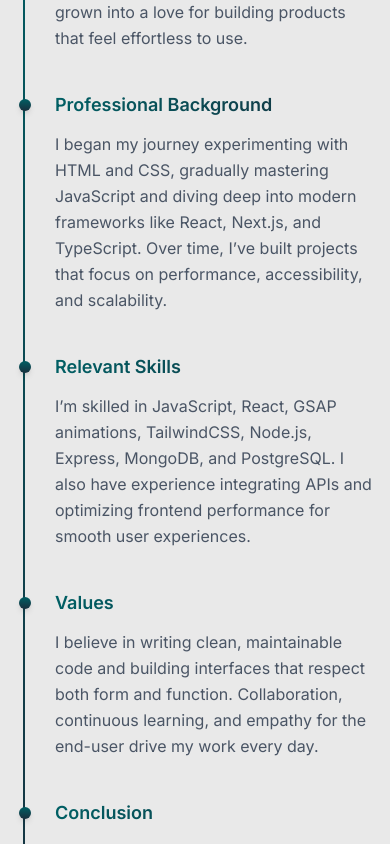
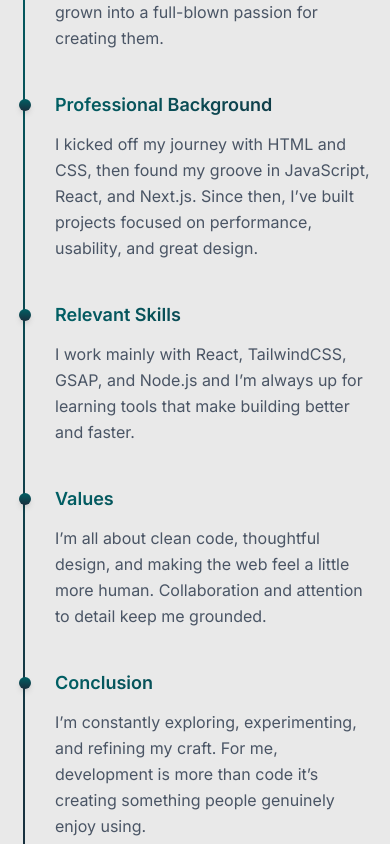
Before and after one commit to Za-editor/tajudeen-fawaz, a React (Vite) app: page / in a window 390 px wide. Shown: the part 7480-8324 px from the top of the page. Built offline with nearby package versions, Linux system fonts and the light colour scheme.

Commit message:
added vercel.json file

```diff
--- a/src/components/AboutSection.jsx
+++ b/src/components/AboutSection.jsx
@@ -25,25 +25,27 @@ export default function AboutSection() {
 const about = [
   {
     title: "Who is Fawaz?",
-     text: "I’m a self-taught frontend developer and problem solver with a passion for creating clean, intuitive digital experiences. My journey started from curiosity wanting to understand how the web works and has grown into a love for building products that feel effortless to use.",
+    text: "A curious mind turned frontend developer. I love bringing ideas to life through clean, interactive designs and smooth user experiences. What started as simple curiosity about how websites worked has grown into a full-blown passion for creating them.",
   },
   {
     title: "Professional Background",
-     text: "I began my journey experimenting with HTML and CSS, gradually mastering JavaScript and diving deep into modern frameworks like React, Next.js, and TypeScript. Over time, I’ve built projects that focus on performance, accessibility, and scalability.",
+    text: "I kicked off my journey with HTML and CSS, then found my groove in JavaScript, React, and Next.js. Since then, I’ve built projects focused on performance, usability, and great design.",
   },
   {
     title: "Relevant Skills",
-     text: "I’m skilled in JavaScript, React, GSAP animations, TailwindCSS, Node.js, Express, MongoDB, and PostgreSQL. I also have experience integrating APIs and optimizing frontend performance for smooth user experiences.",
+    text: "I work mainly with React, TailwindCSS, GSAP, and Node.js and I’m always up for learning tools that make building better and faster.",
   },
   {
     title: "Values",
-     text: "I believe in writing clean, maintainable code and building interfaces that respect both form and function. Collaboration, continuous learning, and empathy for the end-user drive my work every day.",
+    text: "I’m all about clean code, thoughtful design, and making the web feel a little more human. Collaboration and attention to detail keep me grounded.",
   },
   {
     title: "Conclusion",
-     text: "Every project I take on is an opportunity to learn something new and push my creative and technical boundaries. My goal is simple: to build meaningful, performant digital experiences that leave a lasting impression.",
+    text: "I’m constantly exploring, experimenting, and refining my craft. For me, development is more than code it’s creating something people genuinely enjoy using.",
   },
 ];
+
+
 
 
   useGSAP(() => {
@@ -58,8 +60,8 @@ export default function AboutSection() {
           const tl = gsap.timeline({
             scrollTrigger: {
               trigger: containerRef.current,
-              start: "top top",
-              end: `+=${panels.length * 1000}`,
+              start: " top",
+              end: `+=5000`,
               scrub: true,
               pin: true,
               anticipatePin: 1,
@@ -68,7 +70,7 @@ export default function AboutSection() {
 
           panels.forEach((panel) => {
             tl.to(panel, {
-              yPercent: 0,
+              yPercent: -50,
               autoAlpha: 1,
               duration: 0.8,
               ease: "power2.out",
@@ -149,11 +151,11 @@ export default function AboutSection() {
                   >
                     <div className="absolute left-1 md:-left-[1.8rem] w-3 h-3 rounded-full bg-gradient shadow-md top-2 md:top-auto"></div>
 
-                    <div className="ml-0 md:ml-4">
+                    <div className="ml-0 md:ml-1">
                       <h3 className="text-lg md:text-2xl text-gradient font-semibold mb-3">
                         {item.title}
                       </h3>
-                      <p className="text-gray-600 text-base md:text-lg max-w-md leading-relaxed">
+                      <p className="text-gray-600 text-base md:text-lg md:w-full lg:max-w-md leading-relaxed">
                         {item.text}
                       </p>
                     </div>
```
Also changed, not shown: vercel.json (added). Lines whose indentation alone changed are shown as unchanged.
